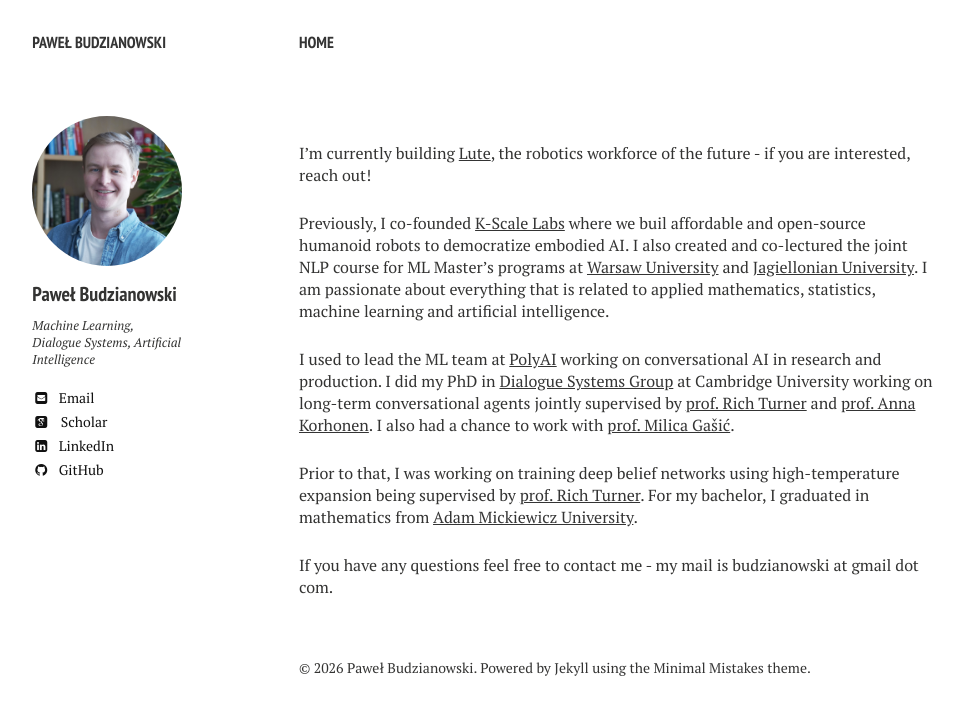
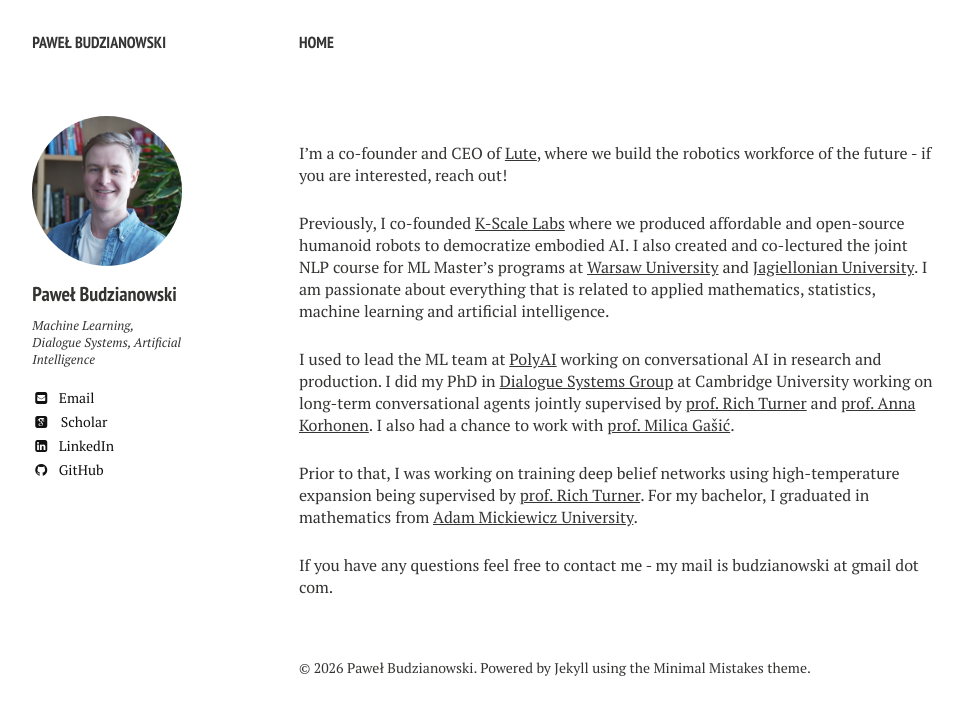
Before and after one commit to budzianowski/budzianowski.github.io, a Jekyll site: the page built from index.md, in a window 1280 px wide. Shown: the top 715 px of the page, without its empty margins (21-984 px from the left). Built offline with Jekyll 4.4.1, drawn with Linux system fonts in a browser that asks for light colours; nearby versions of some CDN libraries; some web fonts are replaced.

Commit message:
Update index.md

```diff
--- a/index.md
+++ b/index.md
@@ -6,9 +6,9 @@ share: false
 image:
   credit: "@budzianowski"
 ---
-I'm currently building [Lute](https://lute.one), the robotics workforce of the future - if you are interested, reach out!
+I'm a co-founder and CEO of [Lute](https://lute.one), where we build the robotics workforce of the future - if you are interested, reach out!
 
-Previously, I co-founded [K-Scale Labs](https://kscale.dev/) where we buil affordable and open-source humanoid robots to democratize embodied AI. I also created and co-lectured the joint NLP course for ML Master's programs at [Warsaw University](https://www.mimuw.edu.pl/en/machine-learning-new-field-masters-programs) and [Jagiellonian University](https://gmum.net/). I am passionate about everything that is related to applied mathematics, statistics, machine learning and artificial intelligence.
+Previously, I co-founded [K-Scale Labs](https://kscale.dev/) where we produced affordable and open-source humanoid robots to democratize embodied AI. I also created and co-lectured the joint NLP course for ML Master's programs at [Warsaw University](https://www.mimuw.edu.pl/en/machine-learning-new-field-masters-programs) and [Jagiellonian University](https://gmum.net/). I am passionate about everything that is related to applied mathematics, statistics, machine learning and artificial intelligence.
 
 I used to lead the ML team at [PolyAI](https://www.polyai.com/) working on conversational AI in research and production. I did my PhD in [Dialogue Systems Group](https://dialogue.mi.eng.cam.ac.uk/index.php/people/) at Cambridge University working on long-term conversational agents jointly supervised by [prof. Rich Turner](https://learning.eng.cam.ac.uk/Public/Turner/WebHome) and [prof. Anna Korhonen](https://www.cl.cam.ac.uk/~alk23/). I also had a chance to work with [prof. Milica Gašić](https://www.cs.hhu.de/en/research-groups/dialog-systems-and-machine-learning.html).
 
```
